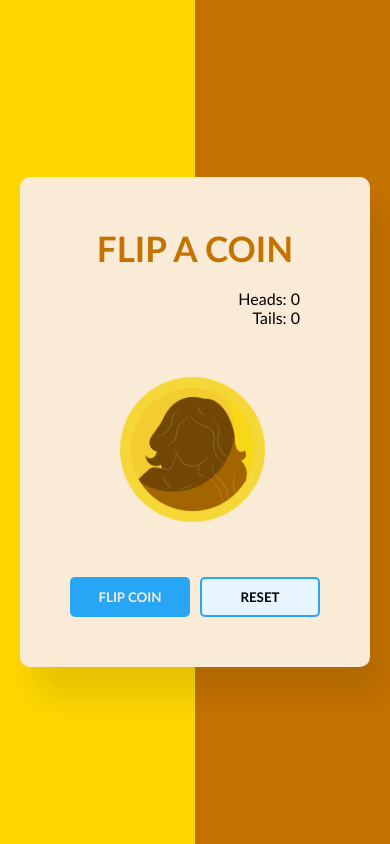
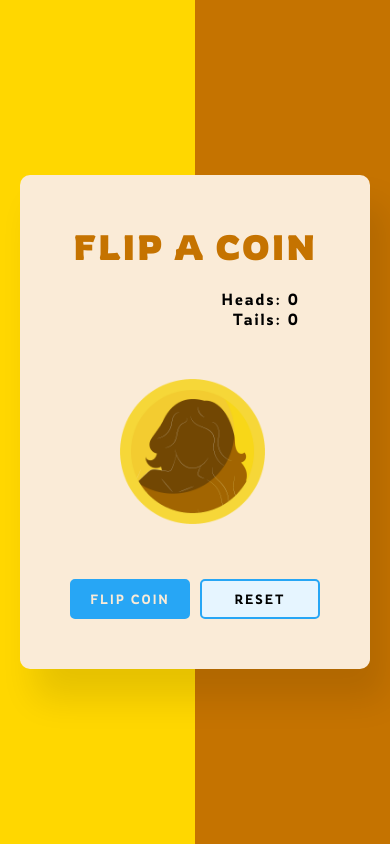
Before and after one commit to martscastrillo/flip_a_coin_js, a plain HTML site: page index.html in a window 390 px wide. Drawn offline with Linux system fonts and the light colour scheme.

```diff
--- a/index.html
+++ b/index.html
@@ -5,6 +5,10 @@
   <meta charset="UTF-8">
   <meta http-equiv="X-UA-Compatible" content="IE=edge">
   <meta name="viewport" content="width=device-width, initial-scale=1.0">
+
+  <link rel="preconnect" href="https://fonts.googleapis.com">
+  <link rel="preconnect" href="https://fonts.gstatic.com" crossorigin>
+  <link href="https://fonts.googleapis.com/css2?family=Rowdies:wght@300;400;700&display=swap" rel="stylesheet">
   <link rel="stylesheet" href="./styles.css" />
   <title>Flip a coin</title>
 </head>
--- a/styles.css
+++ b/styles.css
@@ -2,7 +2,8 @@
 	padding: 0;
 	margin: 0;
 	box-sizing: border-box;
-	font-family: "Gill Sans", "Gill Sans MT", Calibri, "Trebuchet MS", sans-serif;
+	font-family: "Rowdies", cursive;
+	letter-spacing: 2px;
 }
 
 body {
@@ -32,6 +33,7 @@
 	justify-content: center;
 	text-transform: uppercase;
 	font-size: 35px;
+
 	color: rgb(197, 115, 0);
 }
 
@@ -69,6 +71,10 @@
 
 .tails {
 	transform: rotateX(180deg);
+}
+.tails_count,
+.heads_count {
+	font-weight: 300;
 }
 
 @keyframes spin_tails {
@@ -109,6 +115,7 @@
 .flip_button {
 	background-color: rgb(39, 166, 245);
 	color: antiquewhite;
+	font-weight: 300;
 }
 
 .flip_button:disabled {
@@ -121,4 +128,5 @@
 	background-color: rgb(230, 245, 255);
 	color: rgb(230, 245, 255);
 	color: black;
+	font-weight: 300;
 }
```
